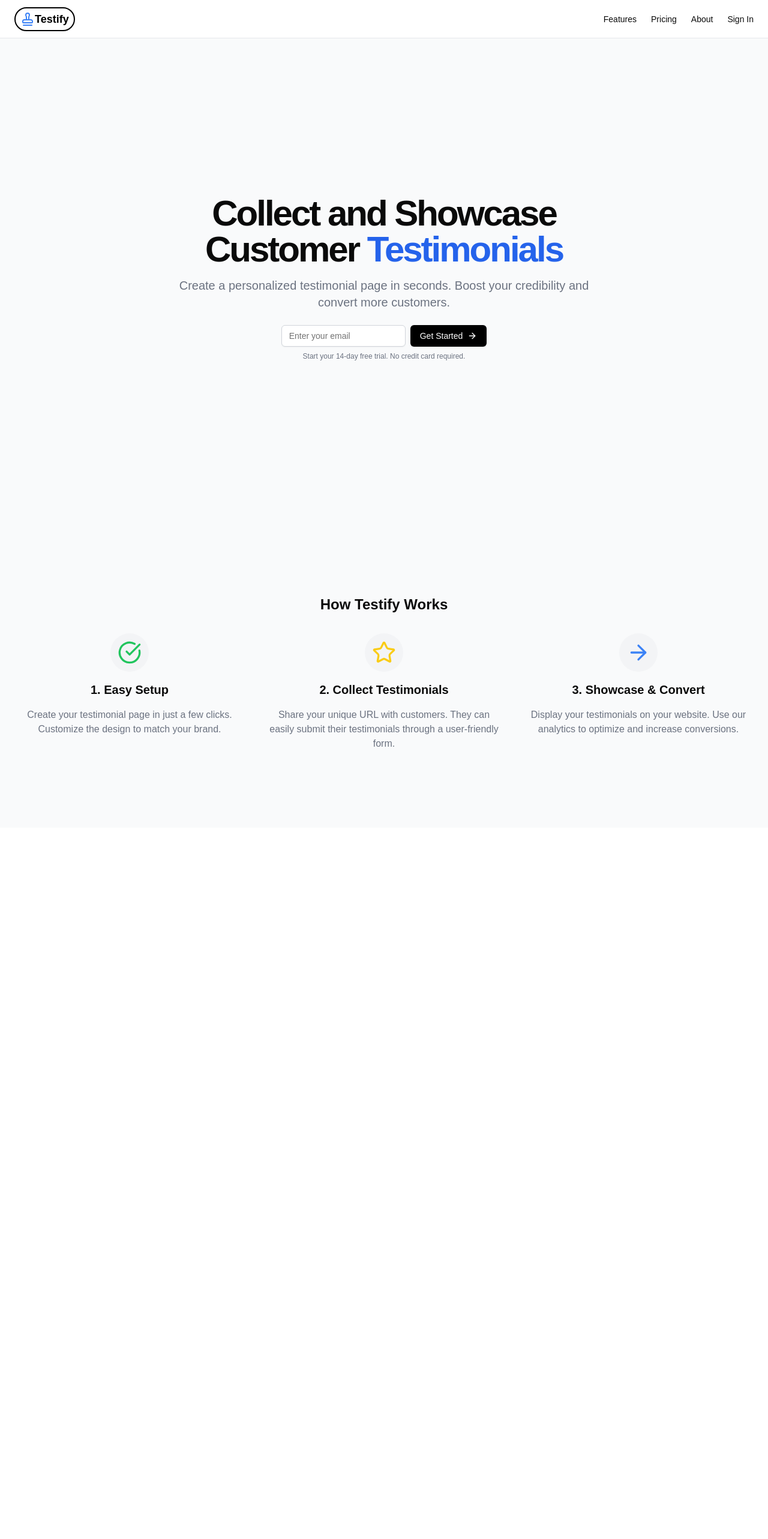
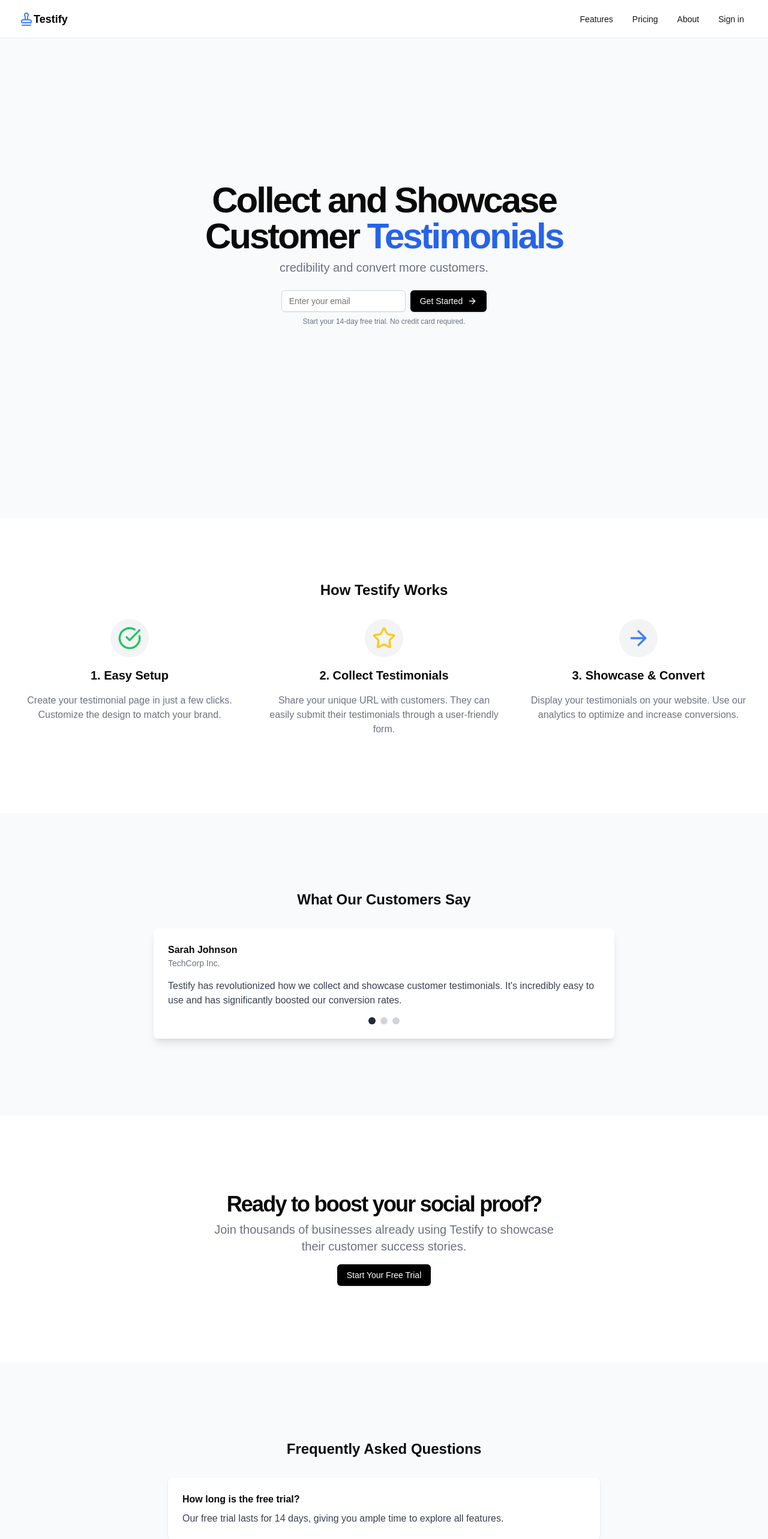
Before and after one commit to devansh193/testify, a Next.js app: page / in a window 1280 px wide. Shown: the top 2566 px of the page at 60% size. Before the commit the page ends 1380 px from the top, so only its background shows below. Built offline with nearby package versions, Linux system fonts and the light colour scheme; no server answers.

Commit message:
landing-revamp

```diff
--- a/app/(landing)/layout.tsx
+++ b/app/(landing)/layout.tsx
@@ -1,12 +1,12 @@
-// import { Footer } from "@/components/footer";
+import { Footer } from "@/components/footer";
 import { Navbar } from "@/components/Navbar";
 
 const LandingLayout = ({ children }: { children: React.ReactNode }) => {
   return (
-    <div className="bg-[#F9FAFB]">
+    <div className="min-h-screen min-w-max">
       <Navbar />
       <main className="">{children}</main>
-      {/* <Footer/> */}
+      <Footer/>
     </div>
   );
 };
--- a/app/(landing)/page.tsx
+++ b/app/(landing)/page.tsx
@@ -1,9 +1,19 @@
-import { Marketing } from "@/components/marketing";
+"use client";
+import { Advert } from "@/components/Landing/advert";
+import { Customer } from "@/components/Landing/customer";
+import { Faq } from "@/components/Landing/faq";
+import { Main } from "@/components/Landing/main";
+import { Work } from "@/components/Landing/work";
+
 
 export default function Home() {
   return(
-     <div>
-      <Marketing/>
+     <div className="min-h-screen">
+      <Main/>
+      <Work/>
+      <Customer/>
+      <Advert/>
+      <Faq/>
     </div>
   )
 }
--- /dev/null
+++ b/components/Landing/advert.tsx
@@ -0,0 +1,28 @@
+import { Button } from "../ui/button";
+
+export const Advert = () => {
+    return (
+      <div className="flex items-center justify-center">
+        <div className="w-full max-w-3xl">
+          <section className="py-12 md:py-24 lg:py-32">
+            <div className="container px-4 md:px-6">
+              <div className="flex flex-col items-center justify-center space-y-4 text-center">
+                <div className="space-y-2">
+                  <h2 className="text-3xl font-bold tracking-tighter md:text-4xl">
+                    Ready to boost your social proof?
+                  </h2>
+                  <p className="mx-auto max-w-[600px] text-gray-500 md:text-xl">
+                    Join thousands of businesses already using Testify to showcase
+                    their customer success stories.
+                  </p>
+                </div>
+                <Button className="bg-black text-white hover:bg-gray-800 transition-colors">
+                  Start Your Free Trial
+                </Button>
+              </div>
+            </div>
+          </section>
+        </div>
+      </div>
+    );
+  };
--- /dev/null
+++ b/components/Landing/customer.tsx
@@ -0,0 +1,74 @@
+"use client";
+import { useState } from "react";
+
+const testimonials = [
+  {
+    name: "Sarah Johnson",
+    company: "TechCorp Inc.",
+    image: "/placeholder.svg?height=100&width=100",
+    text: "Testify has revolutionized how we collect and showcase customer testimonials. It's incredibly easy to use and has significantly boosted our conversion rates.",
+  },
+  {
+    name: "Michael Chen",
+    company: "GrowthStartup",
+    image: "/placeholder.svg?height=100&width=100",
+    text: "Since implementing Testify, we've seen a 30% increase in customer trust. The customizable design fits perfectly with our brand identity.",
+  },
+  {
+    name: "Emily Rodriguez",
+    company: "E-commerce Solutions",
+    image: "/placeholder.svg?height=100&width=100",
+    text: "The analytics provided by Testify have been invaluable. We can now make data-driven decisions about which testimonials to highlight.",
+  },
+];
+
+export const Customer = () => {
+  const [activeTestimonial, setActiveTestimonial] = useState(0);
+  return (
+    <div className="flex items-center justify-center bg-gray-50"> {/* Ensure full height and center content */}
+      <div className="w-full max-w-3xl"> {/* Full width with max width constraint */}
+        <section className="py-12 md:py-24 lg:py-32">
+          <h2 className="text-2xl font-bold text-center mb-8">
+            What Our Customers Say
+          </h2>
+          <div className="bg-white p-6 rounded-lg shadow-lg">
+            <div className="flex items-center mb-4">
+              {/* Uncomment this to display the image */}
+              {/* <Image
+                  src={testimonials[activeTestimonial].image}
+                  alt={testimonials[activeTestimonial].name}
+                  width={50}
+                  height={50}
+                  className="rounded-full mr-4"
+                /> */}
+              <div>
+                <h3 className="font-bold">
+                  {testimonials[activeTestimonial].name}
+                </h3>
+                <p className="text-sm text-gray-500">
+                  {testimonials[activeTestimonial].company}
+                </p>
+              </div>
+            </div>
+            <p className="text-gray-700 mb-4">
+              {testimonials[activeTestimonial].text}
+            </p>
+            <div className="flex justify-center space-x-2">
+              {testimonials.map((_, index) => (
+                <button
+                  key={index}
+                  onClick={() => setActiveTestimonial(index)}
+                  className={`w-3 h-3 rounded-full ${
+                    index === activeTestimonial
+                      ? "bg-gray-800"
+                      : "bg-gray-300"
+                  }`}
+                />
+              ))}
+            </div>
+          </div>
+        </section>
+      </div>
+    </div>
+  );
+};
--- /dev/null
+++ b/components/Landing/faq.tsx
@@ -0,0 +1,26 @@
+import React from 'react';
+
+export const Faq = () => {
+  return (
+    <section className="w-full py-12 md:py-24 lg:py-32 bg-gray-50">
+      <div className="flex justify-center">
+        <div className="container px-4 md:px-6 w-full max-w-3xl">
+          <h2 className="text-2xl font-bold text-center mb-8">Frequently Asked Questions</h2>
+          <div className="space-y-4">
+            {[
+              { q: "How long is the free trial?", a: "Our free trial lasts for 14 days, giving you ample time to explore all features." },
+              { q: "Can I customize the design of my testimonial page?", a: "Yes, Testify offers extensive customization options to match your brand identity." },
+              { q: "Is there a limit to how many testimonials I can collect?", a: "No, there's no limit. You can collect and showcase as many testimonials as you want." },
+              { q: "How does pricing work after the free trial?", a: "We offer flexible pricing plans based on your needs. You can view our pricing page for more details." }
+            ].map((faq, index) => (
+              <div key={index} className="bg-white p-6 rounded-lg shadow">
+                <h3 className="font-bold mb-2">{faq.q}</h3>
+                <p className="text-gray-700">{faq.a}</p>
+              </div>
+            ))}
+          </div>
+        </div>
+      </div>
+    </section>
+  );
+};
--- a/components/Landing/main.tsx
+++ b/components/Landing/main.tsx
@@ -4,16 +4,15 @@ import { Button } from "../ui/button";
 
 export const Main = () => {
   return (
-    <div className="min-h-screen flex flex-col items-center justify-center">
+    <div className="min-h-screen flex flex-col items-center justify-center bg-[#F9FAFB]">
       <div className="text-center">
-        <h1 className="text-3xl font-bold tracking-tighter sm:text-4xl md:text-5xl lg:text-6xl">
+        <h1 className="text-3xl font-bold tracking-tighter sm:text-4xl md:text-5xl lg:text-6xl -mt-20">
           Collect and Showcase
           <br />
           Customer <span className="text-blue-600">Testimonials</span>
         </h1>
       </div>
-      <p className="mx-auto max-w-[700px] text-center text-gray-500 md:text-xl dark:text-gray-400 mt-4">
-        Create a personalized testimonial page in seconds. Boost your
+      <p className="mx-auto max-w-[700px] text-center text-gray-500 md:text-xl dark:text-gray-400 mt-2">
         credibility and convert more customers.
       </p>
       <div className="w-full flex flex-col items-center max-w-sm space-y-2 mt-6">
--- a/components/Landing/work.tsx
+++ b/components/Landing/work.tsx
@@ -1,8 +1,9 @@
 import { ArrowRight, CheckCircle, Star } from "lucide-react";
 export const Work = () => {
   return (
+    <div className="flex items-center justify-center py-20">
       <div className="flex items-center justify-center">
-        <section className="w-full lg:py-32">
+        <section className="w-full lg:pb-12 lg:pt-6">
           <div className="container px-4 md:px-6">
             <h2 className="text-2xl font-bold text-center mb-8">
               How Testify Works
@@ -42,5 +43,6 @@ export const Work = () => {
           </div>
         </section>
       </div>
+      </div>
   );
 };
--- a/components/Logo.tsx
+++ b/components/Logo.tsx
@@ -8,7 +8,7 @@ interface LogoProps {
 export const Logo = ({ name }: LogoProps) => {
     return (
         <Link href={"/"}>
-        <div className="px-2 py-1 border-2 rounded-full flex items-center justify-center border-black text-black">
+        <div className="px-2 py-1 flex items-center justify-center text-black">
             <Stamp className="text-blue-500" />
             {name && <h1 className="text-lg font-semibold">Testify</h1>}
         </div>
--- a/components/Navbar.tsx
+++ b/components/Navbar.tsx
@@ -1,38 +1,54 @@
 "use client";
 
 import { Logo } from "@/components/Logo";
-// import { Button } from "./ui/button";
 import Link from "next/link";
-// import { useSession } from "next-auth/react";
+import { Button } from "./ui/button";
+import { useSession, signOut } from "next-auth/react";
+
+const navContent = [
+  {
+    label: "Features",
+    href: "/features"
+  },
+  {
+    label: "Pricing",
+    href: "/pricing"
+  },
+  {
+    label: "About",
+    href: "/about"
+  },
+
+];
 
 export const Navbar = () => {
-  // const { data: session, status } = useSession();
+  const { data: session } = useSession();
 
   return (
     <header className="px-4 lg:px-6 h-16 bg-[#FFFFFF] flex items-center border-b border-gray-200">
-      <Logo name={true}/>
-        <nav className="ml-auto hidden md:flex gap-4 sm:gap-6">
-          <Link className="text-sm font-medium hover:text-gray-900 transition-colors" href="#">
-            Features
+      <Logo name={true} />
+      <nav className="ml-auto hidden md:flex">
+        {navContent.map((item) => (
+          <Button variant={"link"} key={item.label}>
+            <Link href={item.href}>
+              {item.label}
+            </Link>
+          </Button>
+        ))}
+        {session ? (
+          <div className="flex items-center space-x-4">
+            <span className="text-gray-600">{session.user?.email}</span>
+            <Button variant="secondary" onClick={() => signOut()}>
+              Logout
+            </Button>
+          </div>
+        ):
+         <Button variant={"link"}>
+         <Link href={"/sign-in"}>
+          Sign in
           </Link>
-          <Link className="text-sm font-medium hover:text-gray-900 transition-colors" href="#">
-            Pricing
-          </Link>
-          <Link className="text-sm font-medium hover:text-gray-900 transition-colors" href="#">
-            About
-          </Link>
-          <Link className="text-sm font-medium hover:text-gray-900 transition-colors" href="#">
-            Sign In
-          </Link>
-        </nav>
-        {/* <Button
-          className="ml-auto md:hidden"
-          variant="ghost"
-          size="icon"
-          onClick={() => setIsMenuOpen(!isMenuOpen)}
-        >
-          {isMenuOpen ? <X className="h-6 w-6" /> : <Menu className="h-6 w-6" />}
-        </Button> */}
-      </header>
+          </Button>}
+      </nav>
+    </header>
   );
 };
--- a/components/footer.tsx
+++ b/components/footer.tsx
@@ -1,20 +1,41 @@
-import { Button } from "@/components/ui/button";
-import { Logo } from "./Logo";
+import Link from "next/link";
 
 export const Footer = () => {
   return (
-    <div className="fixed bottom-0 w-full h-14 px-4 p-2">
-      <div className="md:max-w-screen-xl mx-auto flex items-center w-full justify-between">
-        <Logo name={true} />
-        <div className="space-x-4 md:block md:w-auto flex items-center justify-between w-full">
-          <Button size={"sm"} variant={"ghost"} className="text-white">
-            Privacy Policy
-          </Button>
-          <Button size={"sm"}  variant={"ghost" } className="text-white">
-          Terms of Service
-          </Button>
+    <footer className="flex items-center justify-center bg-gray-100 py-8">
+        <div className="container px-4 md:px-6">
+          <div className="flex items-start justify-between gap-4">
+            <div>
+              <h3 className="font-bold mb-4">Product</h3>
+              <ul className="space-y-2">
+                <li><Link href="#" className="text-sm text-gray-500 hover:text-gray-900">Features</Link></li>
+                <li><Link href="#" className="text-sm text-gray-500 hover:text-gray-900">Pricing</Link></li>
+                <li><Link href="#" className="text-sm text-gray-500 hover:text-gray-900">Testimonials</Link></li>
+              </ul>
+            </div>
+            <div>
+              <h3 className="font-bold mb-4">Company</h3>
+              <ul className="space-y-2">
+                <li><Link href="#" className="text-sm text-gray-500 hover:text-gray-900">About</Link></li>
+                <li><Link href="#" className="text-sm text-gray-500 hover:text-gray-900">Blog</Link></li>
+                <li><Link href="#" className="text-sm text-gray-500 hover:text-gray-900">Contact</Link></li>
+              </ul>
+            </div>
+            <div>
+              <h3 className="font-bold mb-4">Legal</h3>
+              <ul className="space-y-2">
+                <li><Link href="#" className="text-sm text-gray-500 hover:text-gray-900">Privacy Policy</Link></li>
+                <li><Link href="#" className="text-sm text-gray-500 hover:text-gray-900">Terms of Service</Link></li>
+                <li><Link href="#" className="text-sm text-gray-500 hover:text-gray-900">Cookie Policy</Link></li>
+              </ul>
+            </div>
+          </div>
+          <div className="mt-8 pt-8 border-t border-gray-200">
+            <p className="text-sm text-gray-500 text-center">
+              © 2024 TestiFlow. All rights reserved.
+            </p>
+          </div>
         </div>
-      </div>
-    </div>
+      </footer>
   );
 };
```
